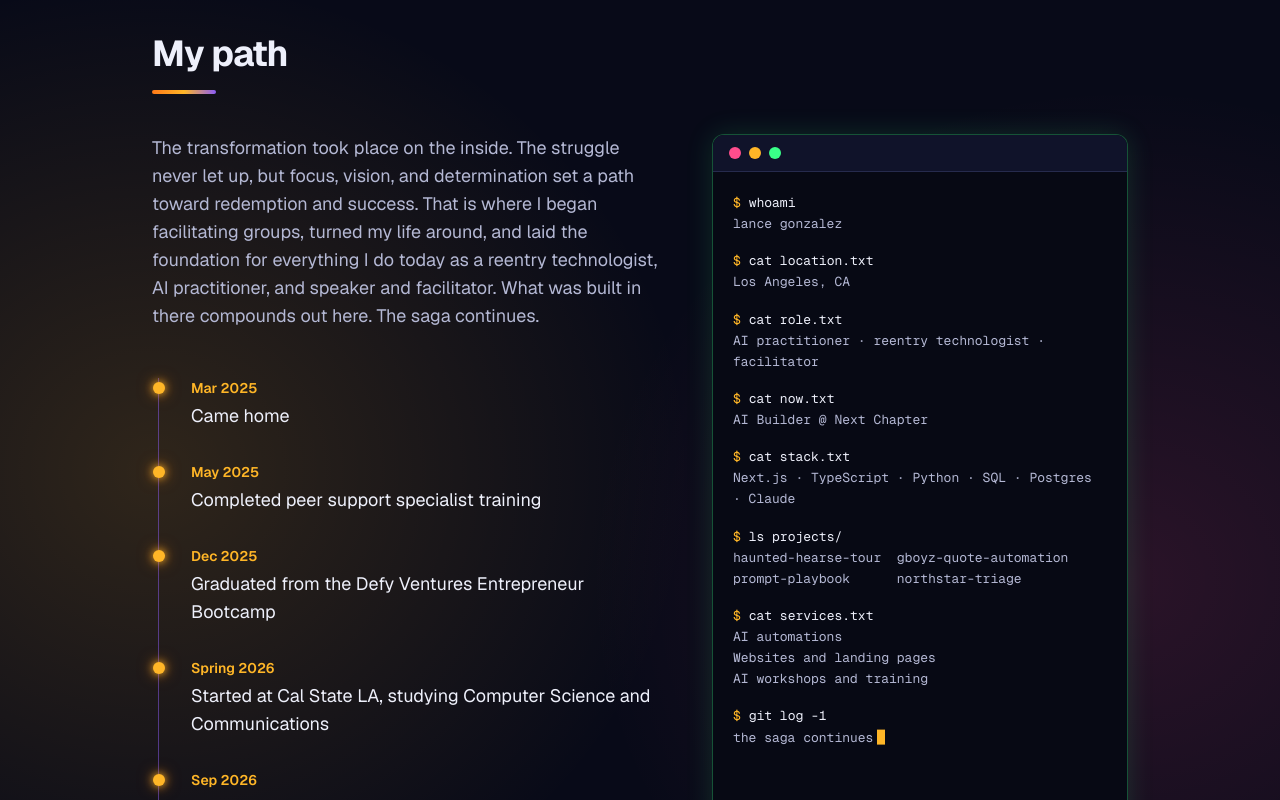
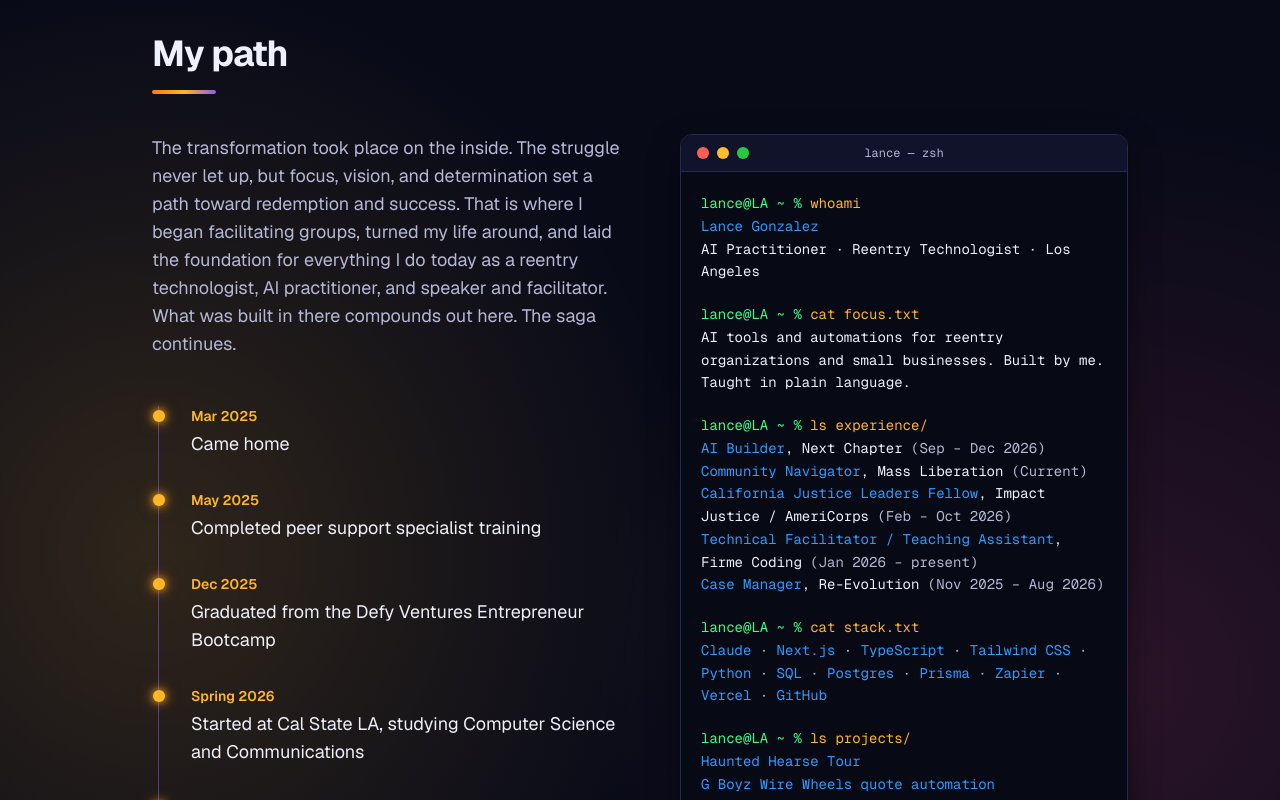
Before and after one commit to LanceCodes1/lance-gonzalez-portfolio, a Next.js app: page / in a window 1280 px wide. Shown: the part 2240-3040 px from the top of the page. Built offline with nearby package versions, Linux system fonts and the light colour scheme.

Commit message:
Restyle My Path terminal as a macOS window built from site data

```diff
--- a/app/globals.css
+++ b/app/globals.css
@@ -208,11 +208,18 @@ body {
     );
 }
 
-/* Terminal card: darker than the page, with a faint green border and glow like an old CRT screen. */
+/* macOS-style terminal window: dark screen, neutral border, soft drop shadow like a real window.
+   Hover: a clear purple + blue glow. Pair with "lift" for the raise. */
 @utility terminal {
   background-color: color-mix(in srgb, var(--color-ink) 85%, black);
-  border-color: color-mix(in srgb, var(--color-neon-green) 30%, transparent);
-  box-shadow: 0 0 28px color-mix(in srgb, var(--color-neon-green) 14%, transparent);
+  border-color: var(--color-line);
+  box-shadow: 0 12px 32px rgb(0 0 0 / 0.45);
+  &:hover {
+    border-color: color-mix(in srgb, var(--color-neon-purple) 60%, transparent);
+    box-shadow:
+      0 0 28px color-mix(in srgb, var(--color-neon-purple) 50%, transparent),
+      0 0 56px color-mix(in srgb, var(--color-neon-blue) 30%, transparent);
+  }
 }
 
 /* Extra glow for the tech strip: soft purple/amber light along its top and bottom edges. */
--- a/components/MyPath.tsx
+++ b/components/MyPath.tsx
@@ -10,8 +10,9 @@ export function MyPath() {
     <Section id="path" heading={path.heading} glow={["amber", "pink"]}>
       {/* Grid items stretch to the row's height by default, so the terminal's column is exactly as tall
           as the intro + timeline: top-aligned with the intro, ending level with the last entry.
-          26rem keeps the widest terminal line ("ls projects/") on one line. */}
-      <div className="grid gap-12 lg:grid-cols-[minmax(0,1fr)_26rem]">
+          28rem keeps the terminal a bit shorter than the left column, so it stretches to match
+          instead of pushing past the last timeline entry. */}
+      <div className="grid gap-12 lg:grid-cols-[minmax(0,1fr)_28rem]">
         <div>
           <p className="max-w-2xl text-lg text-muted">{path.intro}</p>
           {/* An ordered list because the order matters; the left border draws the timeline line. */}
--- a/components/Terminal.tsx
+++ b/components/Terminal.tsx
@@ -1,40 +1,80 @@
 import { site } from "@/content/site";
 
-// A CSS-only "terminal window": three window dots, then each command with its output lines.
-// Text comes from content/site.ts; only the "$" prompt and the cursor are added here.
+// Shorthand for the three text colors inside the terminal.
+// Blue marks key words (name, role titles, tools, project names); light text is normal output.
+const Key = ({ children }: { children: React.ReactNode }) => <span className="text-neon-blue">{children}</span>;
+const Dim = ({ children }: { children: React.ReactNode }) => <span className="text-muted">{children}</span>;
+
+// macOS-style terminal window, CSS only. Every output line is pulled from existing data in
+// content/site.ts (nothing is retyped here); only the window chrome and layout live in this file.
 export function Terminal() {
-  const entries = site.path.terminal;
+  const t = site.path.terminal;
+
+  // Each block = one command and the lines it prints, in display order.
+  const blocks: { command: string; lines: React.ReactNode[] }[] = [
+    { command: t.commands.whoami, lines: [<Key key="n">{site.name}</Key>, site.hero.label] },
+    { command: t.commands.focus, lines: [site.hero.line] },
+    {
+      command: t.commands.experience,
+      lines: site.experience.roles.map((r) => (
+        <span key={r.title + r.org}>
+          <Key>{r.title}</Key>, {r.org} <Dim>({r.dates})</Dim>
+        </span>
+      )),
+    },
+    {
+      command: t.commands.stack,
+      // Tool names in blue, joined by dim dots.
+      lines: [
+        site.techStrip.map((tool, i) => (
+          <span key={tool}>
+            {i > 0 && <Dim> · </Dim>}
+            <Key>{tool}</Key>
+          </span>
+        )),
+      ],
+    },
+    { command: t.commands.projects, lines: site.projects.items.map((p) => <Key key={p.name}>{p.name}</Key>) },
+    { command: t.commands.credentials, lines: site.experience.credentials },
+    { command: t.commands.log, lines: [t.logMessage] },
+  ];
 
   return (
-    // h-full + flex-col lets the card stretch to the height of the column beside it.
-    <div className="terminal flex h-full flex-col overflow-hidden rounded-xl border font-mono text-[13px] leading-relaxed">
-      {/* Fake window title bar. The dots are decorative, so screen readers skip them. */}
-      <div aria-hidden="true" className="flex gap-2 border-b border-line bg-surface px-4 py-3">
-        <span className="h-3 w-3 rounded-full bg-neon-pink" />
-        <span className="h-3 w-3 rounded-full bg-amber" />
-        <span className="h-3 w-3 rounded-full bg-neon-green" />
+    // h-full + flex-col lets the window stretch to the height of the column beside it.
+    // "lift" + the terminal style's :hover give the raise and purple/blue glow.
+    <div className="terminal lift flex h-full flex-col overflow-hidden rounded-xl border font-mono text-sm leading-relaxed">
+      {/* Title bar: red / amber / green window dots and a centered title, like macOS Terminal. */}
+      <div className="relative flex items-center border-b border-line bg-surface px-4 py-3">
+        <div aria-hidden="true" className="flex gap-2">
+          <span className="h-3 w-3 rounded-full bg-[#ff5f57]" />
+          <span className="h-3 w-3 rounded-full bg-[#febc2e]" />
+          <span className="h-3 w-3 rounded-full bg-[#28c840]" />
+        </div>
+        <p className="absolute inset-x-0 text-center text-xs text-muted">{t.title}</p>
       </div>
-      <div className="flex-1 space-y-4 p-5">
-        {entries.map((entry, i) => {
-          const isLast = i === entries.length - 1;
+
+      {/* justify-between spreads the blocks over the full height (no empty gap at the bottom);
+          gap-5 guarantees at least a blank line between blocks. */}
+      <div className="flex flex-1 flex-col justify-between gap-5 p-5 text-text">
+        {blocks.map((block, i) => {
+          const isLast = i === blocks.length - 1;
           return (
-            <div key={entry.command}>
+            <div key={block.command}>
               <p>
-                {/* select-none so copying the text doesn't grab the "$". */}
-                <span aria-hidden="true" className="text-amber select-none">
-                  ${" "}
+                {/* Prompt is decorative and select-none so copying grabs only the command. */}
+                <span aria-hidden="true" className="text-neon-green select-none">
+                  {t.prompt}{" "}
                 </span>
-                <span className="text-text">{entry.command}</span>
+                <span className="text-amber">{block.command}</span>
               </p>
-              {entry.output.map((line, j) => (
-                // whitespace-pre-wrap keeps the column spacing in "ls" output but still wraps on phones.
-                <p key={j} className="text-muted whitespace-pre-wrap">
+              {block.lines.map((line, j) => (
+                <p key={j}>
                   {line}
                   {/* Blinking block cursor after the very last line. With reduced motion it stays solid. */}
-                  {isLast && j === entry.output.length - 1 && (
+                  {isLast && j === block.lines.length - 1 && (
                     <span
                       aria-hidden="true"
-                      className="ml-1 inline-block h-[1.1em] w-[0.6em] translate-y-[0.2em] animate-blink bg-amber motion-reduce:animate-none"
+                      className="ml-1 inline-block h-[1.1em] w-[0.6em] translate-y-[0.2em] animate-blink bg-neon-green motion-reduce:animate-none"
                     />
                   )}
                 </p>
--- a/content/site.ts
+++ b/content/site.ts
@@ -171,27 +171,23 @@ export const site = {
 
   path: {
     heading: "My path",
-    // Terminal-style card beside the timeline. Each entry is a command and its output lines;
-    // the "$" prompt and the blinking cursor are added by the component. Spaces inside a line are kept.
-    terminal: [
-      { command: "whoami", output: ["lance gonzalez"] },
-      { command: "cat location.txt", output: ["Los Angeles, CA"] },
-      { command: "cat role.txt", output: ["AI practitioner · reentry technologist · facilitator"] },
-      { command: "cat now.txt", output: ["AI Builder @ Next Chapter"] },
-      { command: "cat stack.txt", output: ["Next.js · TypeScript · Python · SQL · Postgres · Claude"] },
-      {
-        command: "ls projects/",
-        output: [
-          "haunted-hearse-tour  gboyz-quote-automation",
-          "prompt-playbook      northstar-triage",
-        ],
+    // macOS-style terminal beside the timeline. Only its labels live here; every output line is
+    // read from data elsewhere in this file (name, hero, experience, tech strip, projects, credentials),
+    // so nothing is typed twice.
+    terminal: {
+      title: "lance — zsh",
+      prompt: "lance@LA ~ %",
+      commands: {
+        whoami: "whoami",
+        focus: "cat focus.txt",
+        experience: "ls experience/",
+        stack: "cat stack.txt",
+        projects: "ls projects/",
+        credentials: "cat credentials.txt",
+        log: "git log -1",
       },
-      {
-        command: "cat services.txt",
-        output: ["AI automations", "Websites and landing pages", "AI workshops and training"],
-      },
-      { command: "git log -1", output: ["the saga continues"] },
-    ],
+      logMessage: "the saga continues",
+    },
     intro:
       "The transformation took place on the inside. The struggle never let up, but focus, vision, and determination set a path toward redemption and success. That is where I began facilitating groups, turned my life around, and laid the foundation for everything I do today as a reentry technologist, AI practitioner, and speaker and facilitator. What was built in there compounds out here. The saga continues.",
     timeline: [
```
